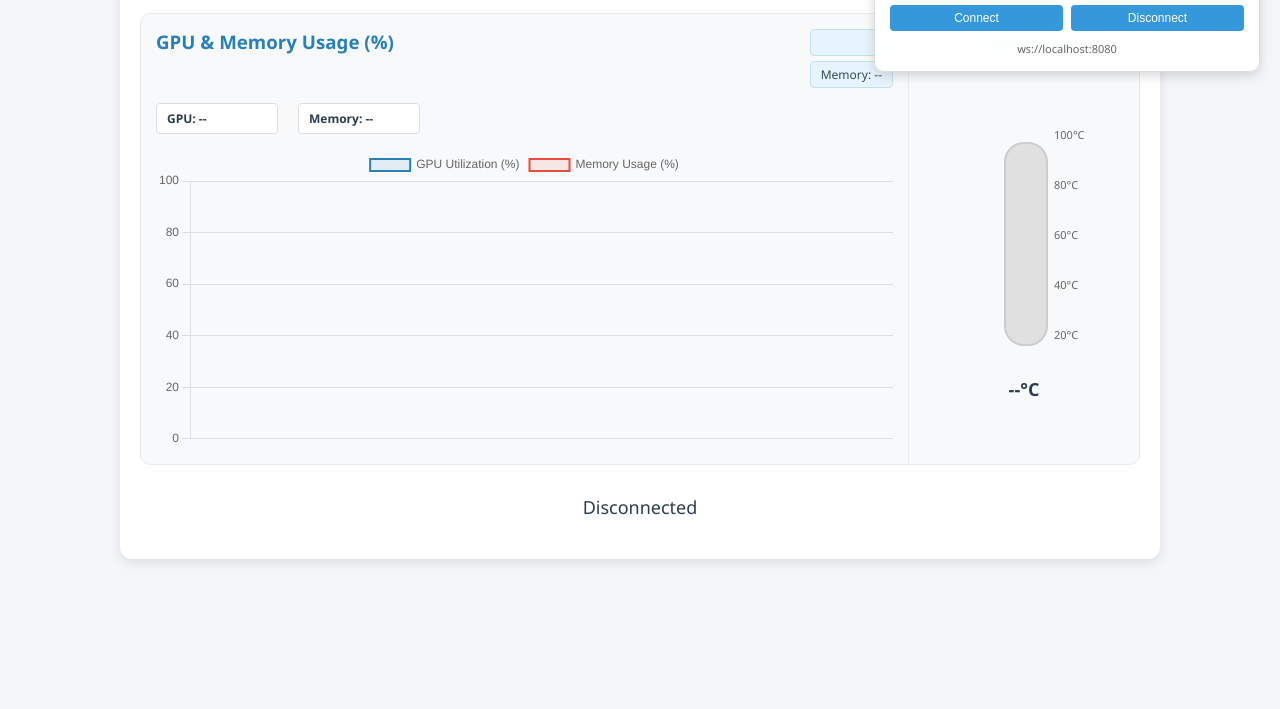
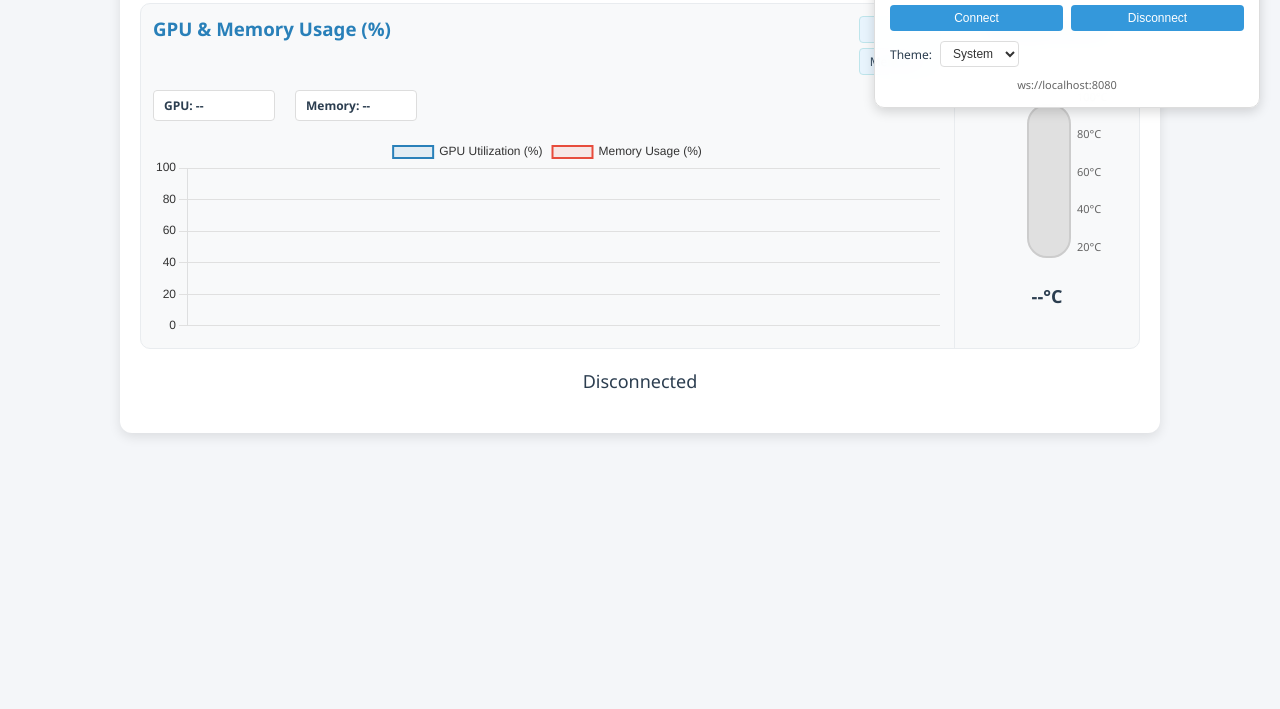
Before and after one commit to sukesh-ak/TOPG, a plain HTML site: page webui/index.html in a window 1280 px wide. Shown: the part 91-800 px from the top of the page. Drawn offline with nearby package versions, Linux system fonts and the light colour scheme.

Commit message:
web ui updates with themes

```diff
--- a/webui/index.html
+++ b/webui/index.html
@@ -22,6 +22,14 @@
                 <input type="number" id="port" value="8080" placeholder="Port">
                 <button onclick="connect()">Connect</button>
                 <button onclick="disconnect()">Disconnect</button>
+            </div>
+            <div class="theme-controls">
+                <label for="themeSelect">Theme:</label>
+                <select id="themeSelect" onchange="changeTheme(this.value)">
+                    <option value="system">System</option>
+                    <option value="light">Light</option>
+                    <option value="dark">Dark</option>
+                </select>
             </div>
             <div id="connectionUrl">ws://localhost:8080</div>
         </div>
--- a/webui/script.js
+++ b/webui/script.js
@@ -218,7 +218,18 @@ function stopLive() {
 }
 
 // Initialize charts
+function getThemeColors() {
+    const isDark = document.body.hasAttribute('data-theme') && document.body.getAttribute('data-theme') === 'dark';
+    return {
+        text: isDark ? '#e0e0e0' : '#333333',
+        gridLines: isDark ? '#404040' : '#e0e0e0',
+        gpu: '#2980b9',
+        memory: '#e74c3c'
+    };
+}
+
 function initCharts() {
+    const colors = getThemeColors();
     const ctxCombined = document.getElementById("combinedChart").getContext("2d");
 
     charts.combined = new Chart(ctxCombined, {
@@ -228,7 +239,7 @@ function initCharts() {
             datasets: [{
                 label: 'GPU Utilization (%)',
                 data: [],
-                borderColor: '#2980b9',
+                borderColor: colors.gpu,
                 backgroundColor: 'rgba(41, 128, 185, 0.1)',
                 tension: 0.3,
                 fill: false,
@@ -236,7 +247,7 @@ function initCharts() {
             }, {
                 label: 'Memory Usage (%)',
                 data: [],
-                borderColor: '#e74c3c',
+                borderColor: colors.memory,
                 backgroundColor: 'rgba(231, 76, 60, 0.1)',
                 tension: 0.3,
                 fill: false,
@@ -248,20 +259,47 @@ function initCharts() {
             plugins: {
                 legend: {
                     display: true,
-                    position: 'top'
+                    position: 'top',
+                    labels: {
+                        color: colors.text,
+                        font: {
+                            size: 12
+                        }
+                    }
                 }
             },
             scales: {
                 y: {
                     min: 0,
                     max: 100,
-                    grace: '5%'
+                    grace: '5%',
+                    ticks: {
+                        color: colors.text
+                    },
+                    grid: {
+                        color: colors.gridLines
+                    }
                 },
                 x: { display: false }
             },
             animation: { duration: 0 }
         }
     });
+}
+
+function updateChartColors() {
+    if (!charts.combined) return;
+
+    const colors = getThemeColors();
+
+    // Update legend colors
+    charts.combined.options.plugins.legend.labels.color = colors.text;
+
+    // Update scale colors
+    charts.combined.options.scales.y.ticks.color = colors.text;
+    charts.combined.options.scales.y.grid.color = colors.gridLines;
+
+    charts.combined.update('none');
 }
 
 // Update temperature gauge
@@ -333,10 +371,55 @@ function updateValues(gpuUtil, memPercent, temp) {
     updateTemperatureGauge(temp);
 }
 
+// Theme management
+function initTheme() {
+    const savedTheme = localStorage.getItem('theme') || 'system';
+    const themeSelect = document.getElementById('themeSelect');
+    themeSelect.value = savedTheme;
+    applyTheme(savedTheme);
+}
+
+function changeTheme(theme) {
+    localStorage.setItem('theme', theme);
+    applyTheme(theme);
+}
+
+function applyTheme(theme) {
+    const body = document.body;
+
+    // Remove existing theme attributes
+    body.removeAttribute('data-theme');
+
+    if (theme === 'system') {
+        // Use system preference
+        if (window.matchMedia && window.matchMedia('(prefers-color-scheme: dark)').matches) {
+            body.setAttribute('data-theme', 'dark');
+        }
+        // Light theme is default (no attribute needed)
+    } else if (theme === 'dark') {
+        body.setAttribute('data-theme', 'dark');
+    }
+    // Light theme is default (no attribute needed)
+
+    // Update chart colors when theme changes
+    updateChartColors();
+}
+
+// Listen for system theme changes
+if (window.matchMedia) {
+    window.matchMedia('(prefers-color-scheme: dark)').addEventListener('change', (e) => {
+        const currentTheme = localStorage.getItem('theme') || 'system';
+        if (currentTheme === 'system') {
+            applyTheme('system');
+        }
+    });
+}
+
 // Initialize everything on load
 window.onload = () => {
     initCharts();
     updateConnectionUrl();
+    initTheme();
 
     // Add event listeners for host/port changes
     hostEl.addEventListener('input', updateConnectionUrl);
--- a/webui/style.css
+++ b/webui/style.css
@@ -1,23 +1,65 @@
+:root {
+    --bg-primary: #f4f6f9;
+    --bg-secondary: #ffffff;
+    --bg-tertiary: #f8f9fa;
+    --border-color: #e9ecef;
+    --border-secondary: #ddd;
+    --text-primary: #333;
+    --text-secondary: #2c3e50;
+    --text-muted: #666;
+    --text-accent: #2980b9;
+    --accent-primary: #3498db;
+    --accent-hover: #2980b9;
+    --info-bg: #e8f4fd;
+    --info-border: #bee5eb;
+    --info-text: #34495e;
+    --connection-bg: rgba(255, 255, 255, 0.95);
+    --gauge-track: #e0e0e0;
+    --gauge-border: #ccc;
+}
+
+[data-theme="dark"] {
+    --bg-primary: #1a1a1a;
+    --bg-secondary: #2d2d2d;
+    --bg-tertiary: #353535;
+    --border-color: #404040;
+    --border-secondary: #555;
+    --text-primary: #e0e0e0;
+    --text-secondary: #f0f0f0;
+    --text-muted: #b0b0b0;
+    --text-accent: #64b5f6;
+    --accent-primary: #42a5f5;
+    --accent-hover: #1e88e5;
+    --info-bg: #263238;
+    --info-border: #37474f;
+    --info-text: #b0bec5;
+    --connection-bg: rgba(45, 45, 45, 0.95);
+    --gauge-track: #505050;
+    --gauge-border: #777;
+}
+
 body {
     font-family: 'Segoe UI', sans-serif;
-    background: #f4f6f9;
+    background: var(--bg-primary);
     margin: 0;
     padding: 20px;
-    color: #333;
+    color: var(--text-primary);
+    transition: background-color 0.3s ease, color 0.3s ease;
 }
 
 .container {
     max-width: 1000px;
     margin: 0 auto;
     padding: 20px;
-    background: white;
+    background: var(--bg-secondary);
     border-radius: 12px;
     box-shadow: 0 4px 12px rgba(0, 0, 0, 0.1);
+    transition: background-color 0.3s ease;
 }
 
 h1 {
     text-align: center;
-    color: #2c3e50;
+    color: var(--text-secondary);
     margin: 10px 0 15px 0;
     font-size: 18px;
     font-weight: 500;
@@ -48,22 +90,23 @@ h1 {
 .gpu-name,
 .total-memory {
     font-size: 12px;
-    color: #34495e;
+    color: var(--info-text);
     font-weight: 500;
-    background: #e8f4fd;
+    background: var(--info-bg);
     padding: 4px 10px;
     border-radius: 4px;
-    border: 1px solid #bee5eb;
+    border: 1px solid var(--info-border);
     white-space: nowrap;
+    transition: background-color 0.3s ease, color 0.3s ease, border-color 0.3s ease;
 }
 
 .gpu-name {
     font-weight: 600;
-    color: #2c3e50;
+    color: var(--text-secondary);
 }
 
 h3 {
-    color: #2980b9;
+    color: var(--text-accent);
     margin-top: 20px;
 }
 
@@ -72,9 +115,9 @@ h3 {
     top: 20px;
     right: 20px;
     z-index: 1000;
-    background: rgba(255, 255, 255, 0.95);
+    background: var(--connection-bg);
     backdrop-filter: blur(10px);
-    border: 1px solid #ddd;
+    border: 1px solid var(--border-secondary);
     border-radius: 10px;
     box-shadow: 0 4px 12px rgba(0, 0, 0, 0.15);
     min-width: 280px;
@@ -103,7 +146,7 @@ h3 {
     align-items: center;
     font-weight: bold;
     font-size: 14px;
-    color: #2c3e50;
+    color: var(--text-secondary);
     user-select: none;
 }
 
@@ -146,11 +189,38 @@ h3 {
     margin-bottom: 10px;
 }
 
+.theme-controls {
+    display: flex;
+    align-items: center;
+    gap: 8px;
+    margin-bottom: 10px;
+    font-size: 12px;
+}
+
+.theme-controls label {
+    color: var(--text-secondary);
+    font-weight: 500;
+}
+
+.theme-controls select {
+    padding: 4px 8px;
+    border: 1px solid var(--border-secondary);
+    border-radius: 4px;
+    background: var(--bg-secondary);
+    color: var(--text-primary);
+    font-size: 12px;
+    cursor: pointer;
+    transition: background-color 0.3s ease, color 0.3s ease, border-color 0.3s ease;
+}
+
 .connection-controls input {
     padding: 6px 8px;
-    border: 1px solid #ddd;
+    border: 1px solid var(--border-secondary);
     border-radius: 4px;
     font-size: 12px;
+    background: var(--bg-secondary);
+    color: var(--text-primary);
+    transition: background-color 0.3s ease, color 0.3s ease, border-color 0.3s ease;
 }
 
 .connection-controls button {
@@ -161,18 +231,18 @@ h3 {
     border: none;
     border-radius: 4px;
     cursor: pointer;
-    background: #3498db;
+    background: var(--accent-primary);
     color: white;
     transition: background 0.2s;
 }
 
 .connection-controls button:hover {
-    background: #2980b9;
+    background: var(--accent-hover);
 }
 
 #connectionUrl {
     font-size: 11px;
-    color: #666;
+    color: var(--text-muted);
     text-align: center;
     margin: 0;
     word-break: break-all;
@@ -190,15 +260,16 @@ h3 {
     display: flex;
     gap: 0;
     align-items: stretch;
-    margin: 30px 0;
-    background: #f8f9fa;
+    margin: 20px 0;
+    background: var(--bg-tertiary);
     border-radius: 10px;
-    border: 1px solid #e9ecef;
+    border: 1px solid var(--border-color);
     overflow: hidden;
+    transition: background-color 0.3s ease, border-color 0.3s ease;
 }
 
 .chart-section {
-    padding: 15px;
+    padding: 12px;
     background: transparent;
     border-radius: 0;
     border: none;
@@ -207,12 +278,12 @@ h3 {
 .chart-left {
     flex: 1;
     margin: 0;
-    border-right: 1px solid #e9ecef;
+    border-right: 1px solid var(--border-color);
 }
 
 .gauge-section {
-    flex: 0 0 200px;
-    padding: 15px;
+    flex: 0 0 160px;
+    padding: 12px;
     background: transparent;
     border-radius: 0;
     border: none;
@@ -239,16 +310,17 @@ h3 {
 .gauge-container {
     position: relative;
     width: 40px;
-    height: 200px;
-    margin: 20px 0;
+    height: 150px;
+    margin: 15px 0;
 }
 
 .gauge-track {
     width: 100%;
     height: 100%;
-    background: linear-gradient(to top, #e0e0e0, #e0e0e0);
+    background: linear-gradient(to top, var(--gauge-track), var(--gauge-track));
     border-radius: 20px;
-    border: 2px solid #ccc;
+    border: 2px solid var(--gauge-border);
+    transition: background-color 0.3s ease, border-color 0.3s ease;
 }
 
 .gauge-fill {
@@ -273,7 +345,7 @@ h3 {
 .gauge-mark {
     position: absolute;
     font-size: 11px;
-    color: #666;
+    color: var(--text-muted);
     white-space: nowrap;
 }
 
@@ -281,7 +353,7 @@ h3 {
     margin-top: 15px;
     font-size: 18px;
     font-weight: bold;
-    color: #2c3e50;
+    color: var(--text-secondary);
     text-align: center;
     min-height: 25px;
 }
@@ -296,16 +368,17 @@ h3 {
 
 .values-display span {
     padding: 6px 10px;
-    background: #fff;
+    background: var(--bg-secondary);
     border-radius: 4px;
-    border: 1px solid #ddd;
-    color: #2c3e50;
+    border: 1px solid var(--border-secondary);
+    color: var(--text-secondary);
     min-width: 100px;
     font-size: 12px;
+    transition: background-color 0.3s ease, color 0.3s ease, border-color 0.3s ease;
 }
 
 canvas {
-    max-height: 300px;
+    max-height: 200px;
     width: 100%;
 }
 
@@ -321,19 +394,19 @@ button {
     border: none;
     border-radius: 8px;
     cursor: pointer;
-    background: #3498db;
+    background: var(--accent-primary);
     color: white;
     transition: background 0.3s;
 }
 
 button:hover {
-    background: #2980b9;
+    background: var(--accent-hover);
 }
 
 .status {
     margin: 20px 0;
     font-size: 18px;
-    color: #2c3e50;
+    color: var(--text-secondary);
     text-align: center;
 }
 
```
